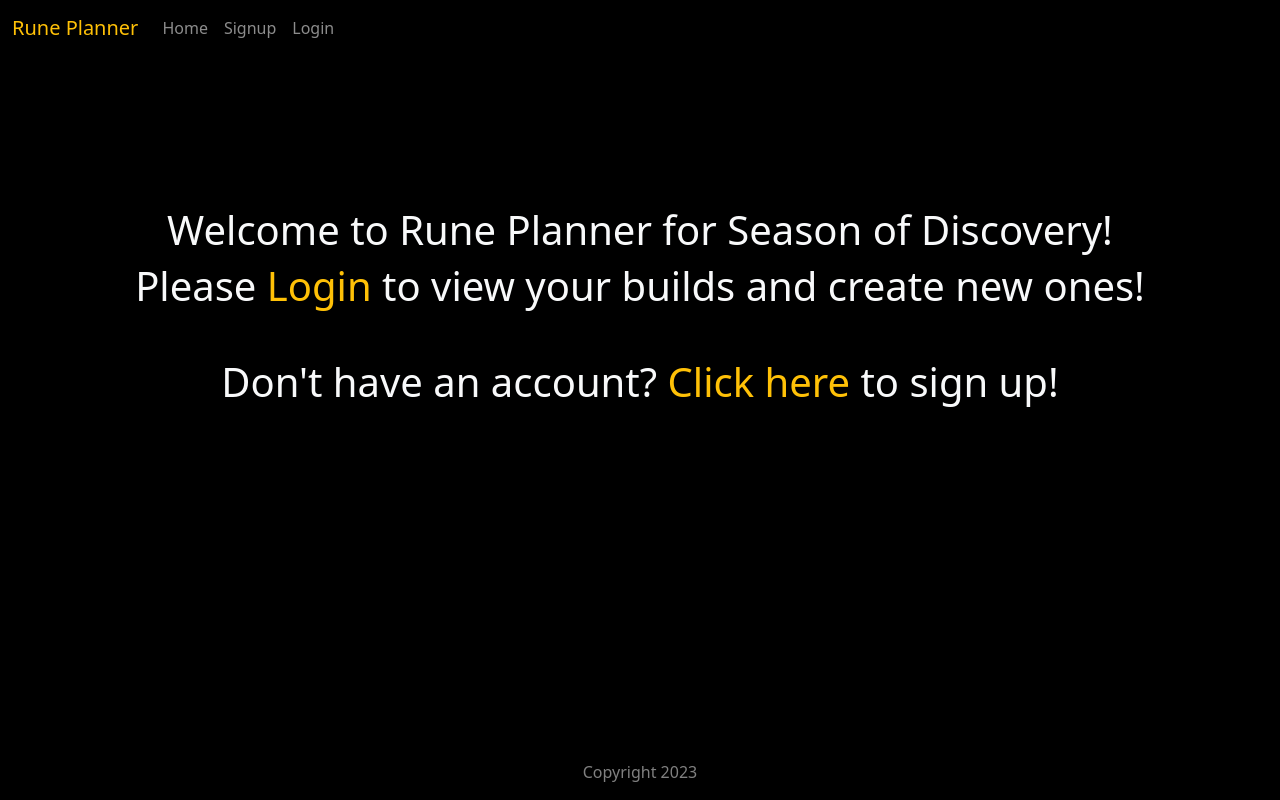
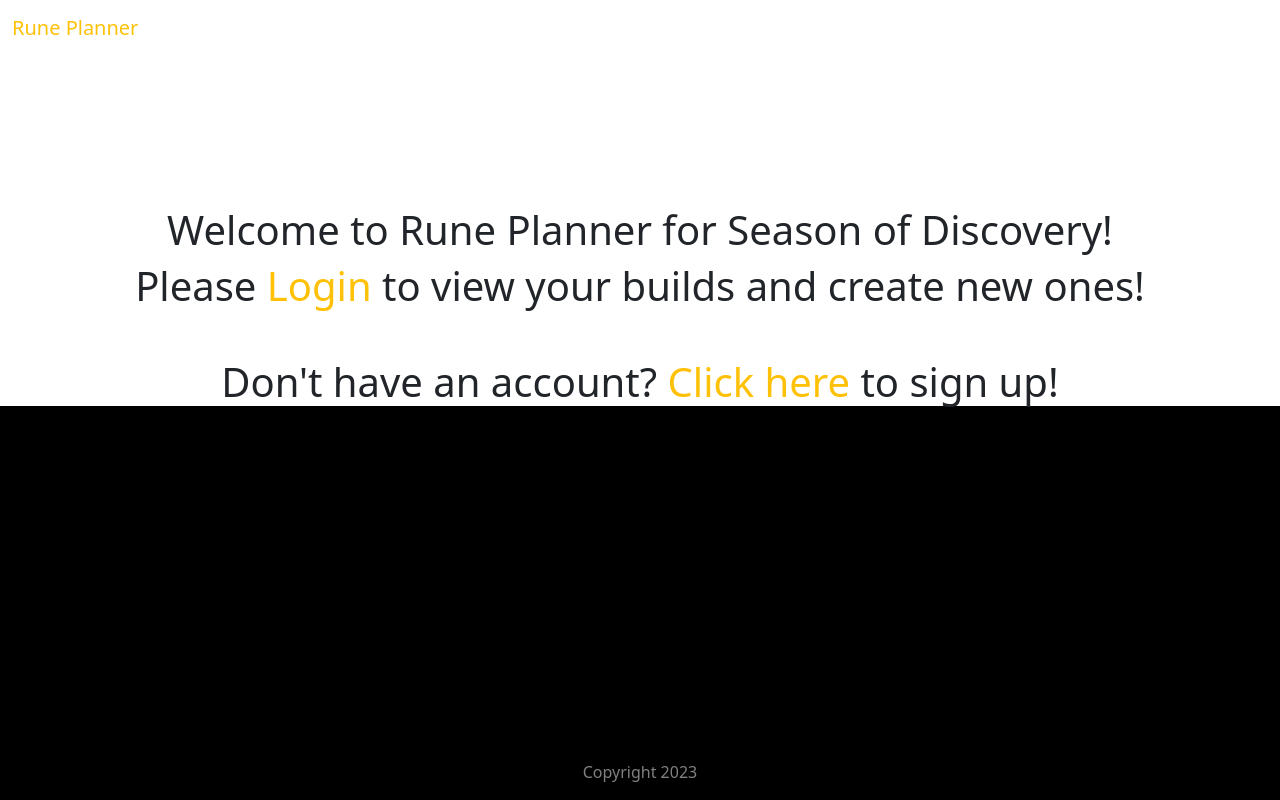
Before and after one commit to levipowis/sod-rune-planner-frontend, a React (Vite) app: page / in a window 1280 px wide. Built offline with nearby package versions, Linux system fonts and the light colour scheme; no server answers.

Commit message:
removed background color from App.jsx

```diff
--- a/src/App.jsx
+++ b/src/App.jsx
@@ -6,7 +6,7 @@ import { BrowserRouter } from "react-router-dom";
 function App() {
   return (
     // Sets the background color and text color for the app via Bootstrap class name
-    <div className="bg-black text-light">
+    <div>
       <BrowserRouter>
         <Header />
         <Content />
--- a/src/index.css
+++ b/src/index.css
@@ -8,7 +8,6 @@ footer {
   left: 0;
   bottom: 0;
   width: 100%;
-  background-color: black;
   color: gray;
   text-align: center;
 }
```
